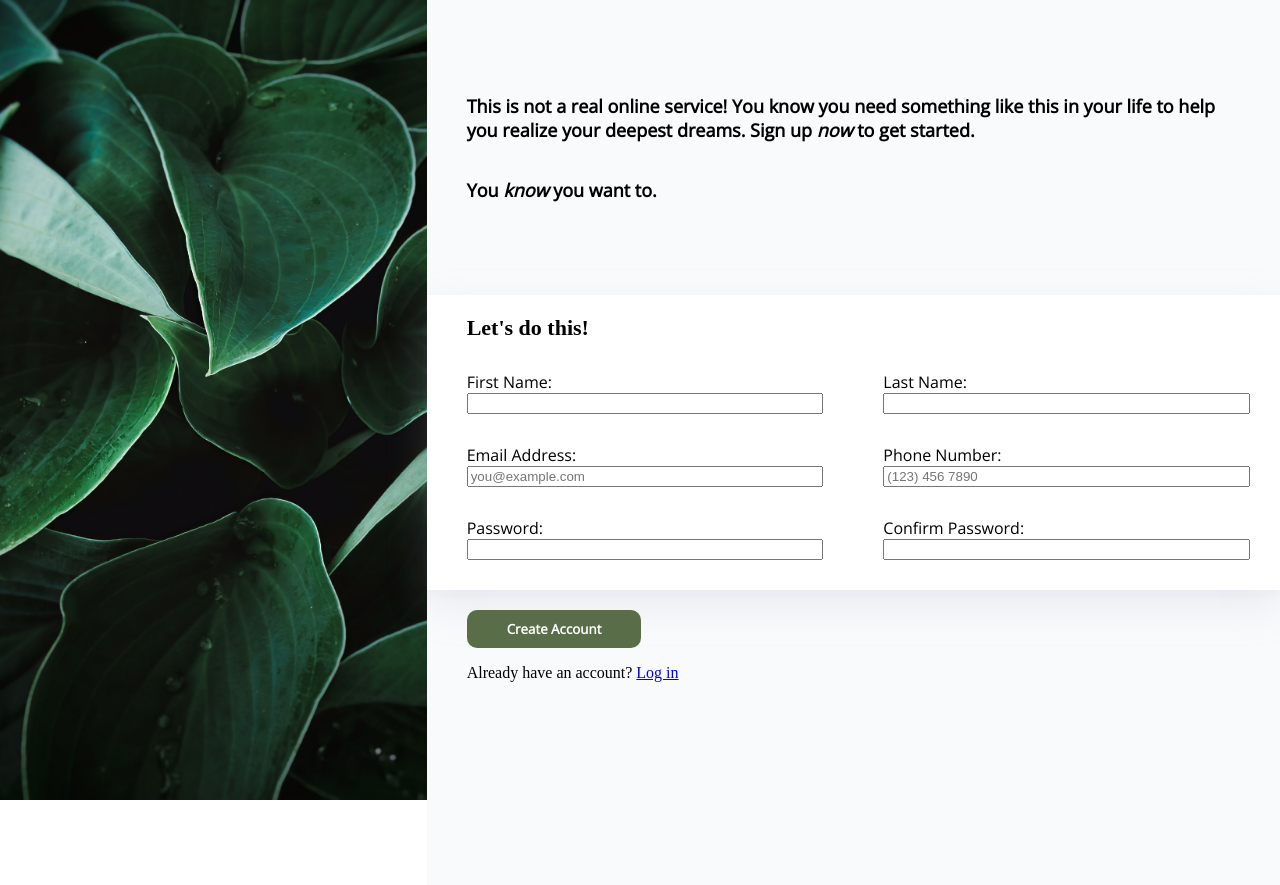
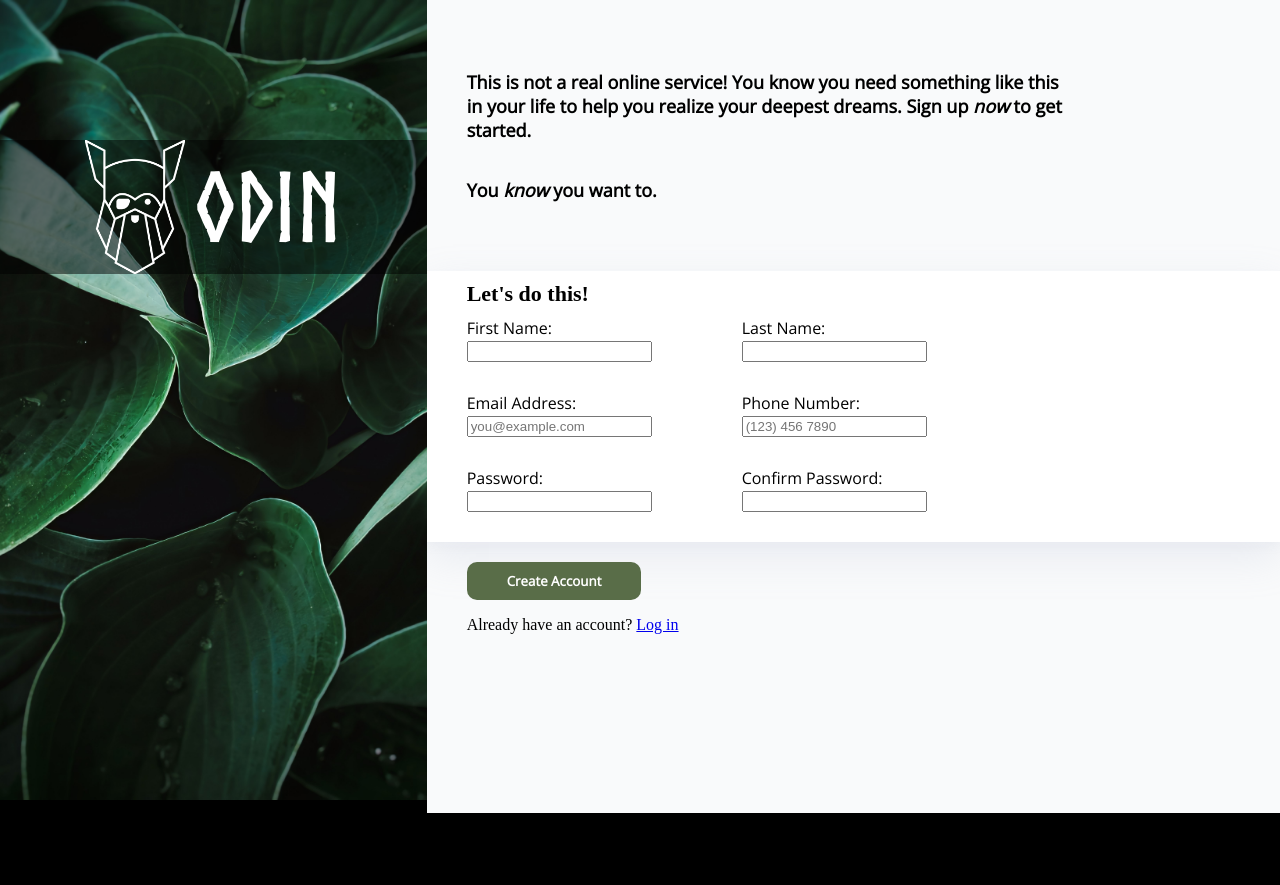
Before and after one commit to Tuti/sign-up-page, a plain HTML site: page index.html in a window 1280 px wide. After the commit the page ends 813 px from the top, so only its background shows below. Drawn offline with Linux system fonts and the light colour scheme.

Commit message:
finished css, should I make this actually functional?

```diff
--- a/index.html
+++ b/index.html
@@ -8,15 +8,18 @@
     <title>Document</title>
 </head>
 <body>
-
     <div class="container">
-        <div class="title">
+        <div class="sidebar">
             <!--Photo by Eugene Golovesov from Pexels-->
             <img src="./images/pexels-eugene-golovesov-7164575.jpg" alt="Close up photo of dark green plants">
+            <div class="title-bar">
+                <div>
+                    <img src="./images/odin-lined.png" alt="Odin logo from The Odin Project">
+                    ODIN
+                </div>
+            </div>
         </div>
-
         <div class="content">
-
             <div id="text-info">
                 <p>This is not a real online service! You know you need something like this in your life to help you realize your deepest dreams. Sign up <em>now</em> to get started.</p>
                 <p>You <em>know</em> you want to.</p>
@@ -25,28 +28,30 @@
             <div class="middle">
                 <h1>Let's do this!</h1>
                 <form action="sign-up" id="sign-up">
-                    <div class="sign-up left">
+                    <div class="row">
                         <div class="entry">
                             <label for="firstName">First Name:</label>
                             <input type="text" id="first_name" required>
                         </div>
                         <div class="entry">
+                            <label for="lastName">Last Name:</label>
+                            <input type="text" id="last_name">
+                        </div>
+                    </div>
+                    <div class="row">
+                        <div class="entry">
                             <label for="userEmail">Email Address:</label>
                             <input type="email" id="user_email" placeholder="you@example.com" required>
                         </div>
                         <div class="entry">
-                            <label for="password">Password:</label>
-                            <input type="password" id="user_password" required>
+                            <label for="phoneNumber">Phone Number:</label>
+                            <input type="tel" id="user_phone_number" placeholder="(123) 456 7890"pattern="[0-9]{3} [0-9]{3} [0-9]{4}">
                         </div>
                     </div>
-                    <div class="sign-up right">
+                    <div class="row">
                         <div class="entry">
-                            <label for="lastName">Last Name:</label>
-                            <input type="text" id="last_name">
-                        </div>
-                        <div class="entry">
-                            <label for="phoneNumber">Phone Number:</label>
-                            <input type="tel" id="user_phone_number" placeholder="(123) 456 7890"pattern="[0-9]{3} [0-9]{3} [0-9]{4}">
+                            <label for="password">Password:</label>
+                            <input type="password" class="error" id="user_password" required>
                         </div>
                         <div class="entry">
                             <label for="password">Confirm Password:</label>
@@ -62,8 +67,5 @@
 
         </div>
     </div>
-
-
-
 </body>
 </html>
--- a/style.css
+++ b/style.css
@@ -1,11 +1,17 @@
 
 body {
+    background-color: black;
     margin: 0;
 }
 
 @font-face {
     font-family: 'Open Sans';
     src: url('/fonts/OpenSans-Regular.ttf');
+}
+
+@font-face {
+    font-family: 'Norse';
+    src: url(/fonts/Norse-Bold.otf);
 }
 .container {
     display: grid;
@@ -20,7 +26,37 @@ body {
     background-color: #f9fafb;
 }
 
-.title img {
+.sidebar {
+    position: relative;
+    width: 100%;
+    font-family: 'Norse', serif;
+    font-size: 96px;
+    color: white;
+
+}
+
+.sidebar .title-bar {
+    position: absolute;
+    top: 140px;
+    width: 100%;
+    height: 100px;
+
+}
+
+.sidebar .title-bar div {
+    display: flex;
+    justify-content: center;
+    align-items: center;
+    gap: 10px;
+    background-color: rgba(0, 0, 0, .5);
+}
+
+.sidebar .title-bar img {
+    width: 100px;
+    height: auto;
+}
+
+.sidebar img {
     width: 100%;
     height: 100vh;
     object-fit: cover;
@@ -34,32 +70,37 @@ body {
     font-family: 'Open Sans', serif;
     font-size: 18px;
     font-weight: bold;
+    max-width: 600px;
 }
 .middle {
-    display: flex;
-    flex-direction: column;
     background-color: white;
     box-shadow: 0 5px 10px rgba(154,160,185,.05), 0 15px 40px rgba(166,173,201,.2);
 }
 
 .middle h1 {
-    margin: 20px 0px 0px 40px;
+    margin: 10px 0px 0px 40px;
     font-size: 22px;
 }
 #sign-up {
     display: grid;
-    grid-template-columns: 1fr 1fr;
+    grid-template-rows: 1fr 1fr 1fr;
 }
 
 .sign-up.left {
     margin-left: 10px;
 }
 
+.row {
+    display: flex;
+    margin-left: 40px;
+    width: 300px;
+    gap: 80px;
+
+    font-family: 'Open Sans', serif;
+}
+
 .entry {
-    display: flex;
-    flex-direction: column;
-    margin: 30px;
-    font-family: 'Open Sans', serif;
+    margin: 10px 10px 20px 0px;
 }
 
 .create-account-sign-in {
```
Also changed, not shown: fonts/Norse-Bold.otf (added), fonts/OpenSans-Bold.ttf (deleted), fonts/OpenSans-BoldItalic.ttf (deleted), fonts/OpenSans-ExtraBold.ttf (deleted), fonts/OpenSans-ExtraBoldItalic.ttf (deleted), fonts/OpenSans-Italic-VariableFont_wdth,wght.ttf (deleted), fonts/OpenSans-Italic.ttf (deleted), fonts/OpenSans-Light.ttf (deleted), fonts/OpenSans-LightItalic.ttf (deleted), fonts/OpenSans-Medium.ttf (deleted), fonts/OpenSans-MediumItalic.ttf (deleted), fonts/OpenSans-SemiBold.ttf (deleted), fonts/OpenSans-SemiBoldItalic.ttf (deleted), fonts/OpenSans-VariableFont_wdth,wght.ttf (deleted), 1 more files.
